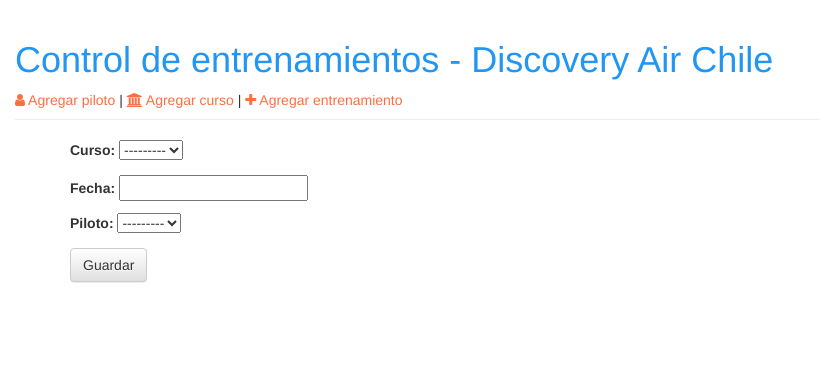
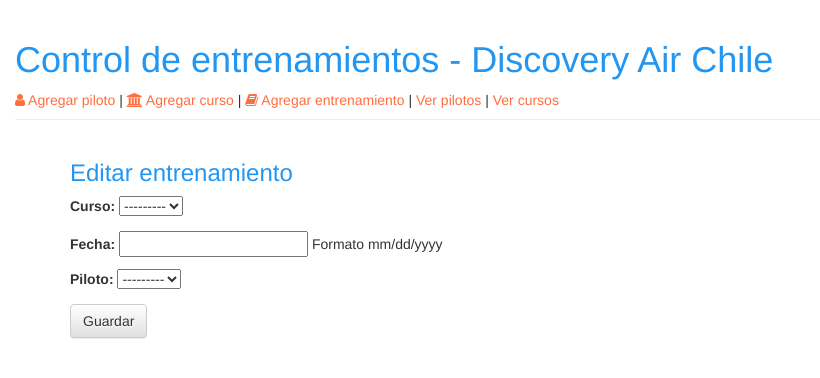
Before and after one commit to Panchosama/training, a Django app: page /entrenamiento/new/ in a window 1280 px wide. Shown: the top 378 px of the page, without its empty margins (0-820 px from the left). Run offline with Django 3.2, Linux system fonts and the light colour scheme; data that the repository does not hold is empty; some libraries are stand-ins or nearby versions.

Commit message:
Agregado guardar y editar. modificada posición de menú

```diff
--- a/training/models.py
+++ b/training/models.py
@@ -36,7 +36,7 @@
 class Entrenamiento(models.Model):
 	piloto=models.ForeignKey(Piloto)
 	curso=models.ForeignKey(Curso)
-	fecha=models.DateField()
+	fecha=models.DateField(help_text="Formato mm/dd/yyyy")
 
 	def vencimiento(self):
 		vig = self.curso.vigencia
--- a/training/templates/training/base.html
+++ b/training/templates/training/base.html
@@ -14,7 +14,8 @@
 
 			<a href="{% url 'piloto_new' %}"><span class="fa fa-user" aria-hidden="true"></span> Agregar piloto</a>  |
 			<a href="{% url 'curso_new' %}"><span class="fa fa-bank" aria-hidden="true"></span> Agregar curso</a>  |
-			<a href="{% url 'entrenamiento_new' %}"><span class="fa fa-plus" aria-hidden="true"></span> Agregar entrenamiento</a>
+			<a href="{% url 'entrenamiento_new' %}"><span class="fa fa-book" aria-hidden="true"></span> Agregar entrenamiento</a> |
+			<a href="/pilotos">Ver pilotos</a> | <a href="/cursos">Ver cursos</a>
 		</div>
 
 		<div class="content container">
--- a/training/templates/training/curso_list.html
+++ b/training/templates/training/curso_list.html
@@ -13,7 +13,7 @@
 		<tbody>
 		{% for c in cursos %}
 			<tr>
-				<td>{{ c.nombre }}</td>
+				<td><a href="{% url 'curso_detail' pk=c.pk %}">{{ c.nombre }}</a></td>
 				<td>{{ c.vigencia }}</td>
 				<td><a href="#">deshabilitar</a></td>
 			</tr>
--- a/training/templates/training/curso_new.html
+++ b/training/templates/training/curso_new.html
@@ -1,6 +1,8 @@
 {% extends 'training/base.html' %}
 
 {% block content %}
+<h3>Editar curso</h3>
+
 <form method="POST">{% csrf_token %}
 	{{form.as_p}}
 	<button type="submit" class="save btn btn-default">Guardar</button>
--- a/training/templates/training/entrenamiento_new.html
+++ b/training/templates/training/entrenamiento_new.html
@@ -1,6 +1,8 @@
 {% extends 'training/base.html' %}
 
 {% block content %}
+<h3>Editar entrenamiento</h3>
+
 <form method="POST">{% csrf_token %}
 	{{form.as_p}}
 	<button type="submit" class="save btn btn-default">Guardar</button>
--- a/training/templates/training/index.html
+++ b/training/templates/training/index.html
@@ -1,7 +1,7 @@
 {% extends 'training/base.html' %}
 
 {% block content %}
-	<a href="/pilotos">Ver pilotos</a> | <a href="/cursos">Ver cursos</a>
+
 	<br >
 <!--	<table class="table table-striped table-bordered">
 		<td>
@@ -29,7 +29,9 @@
 			{% else %}
 		<span class="label label-success"><span class="fa fa-check"></span> </span>
 			{% endif %}
-		<br />
+
+		<a class="btn btn-default" href="{% url 'entrenamiento_edit' pk=e.pk %}"><span class="fa fa-edit"></span></a>
+			<br />
 	{% endif %}
 
 {% endfor %}
--- a/training/templates/training/piloto_detail.html
+++ b/training/templates/training/piloto_detail.html
@@ -5,6 +5,7 @@
 	<ul>
 		<li>N&uacute;mero de licencia: {{piloto.licencia}}</li>
 	</ul>
+	 <a class="btn btn-default" href="{% url 'piloto_edit' pk=piloto.pk %}"><span class="fa fa-edit"></span></a>
 	<h3>Cursos realizados</h3>
 	{% if not cursos %}
 		<span>No tiene cursos registrados</span>
--- a/training/templates/training/piloto_new.html
+++ b/training/templates/training/piloto_new.html
@@ -1,6 +1,8 @@
 {% extends 'training/base.html' %}
 
 {% block content %}
+<h3>Editar piloto</h3>
+
 <form method="POST">{% csrf_token %}
 	{{form.as_p}}
 	<button type="submit" class="save btn btn-default">Guardar</button>
--- a/training/urls.py
+++ b/training/urls.py
@@ -9,4 +9,7 @@
 	url(r'^entrenamiento/new/$', views.entrenamiento_new, name='entrenamiento_new'),
 	url(r'^piloto/new/$', views.piloto_new, name='piloto_new'),
 	url(r'^curso/new/$', views.curso_new, name='curso_new'),
+	url(r'^curso/(?P<pk>[0-9]+)/$', views.curso_detail, name='curso_detail'),
+	url(r'^piloto/(?P<pk>[0-9]+)/edit/$', views.piloto_edit, name='piloto_edit'),
+	url(r'^entrenamiento/(?P<pk>[0-9]+)/edit/$', views.entrenamiento_edit, name='entrenamiento_edit'),
 ]
--- a/training/views.py
+++ b/training/views.py
@@ -1,7 +1,7 @@
 # -*- coding: utf-8 -*-
 from __future__ import unicode_literals
 
-from django.shortcuts import render, get_object_or_404
+from django.shortcuts import render, get_object_or_404, redirect
 from .models import Piloto, Curso, Entrenamiento
 from .forms import EntrenamientoForm, PilotoForm, CursoForm
 
@@ -24,13 +24,65 @@
 	return render(request, 'training/curso_list.html',{'cursos':cursos})
 
 def entrenamiento_new(request):
-	form= EntrenamientoForm()
+	if request.method == "POST":
+		form = EntrenamientoForm(request.POST)
+		if form.is_valid():
+			entrenamiento = form.save(commit=False)
+			entrenamiento.save()
+			return redirect('/', pk=entrenamiento.pk)
+	else:
+		form = EntrenamientoForm()
 	return render(request, 'training/entrenamiento_new.html', {'form':form})
 
 def piloto_new(request):
-	form= PilotoForm()
+	if request.method == "POST":
+		form=PilotoForm(request.POST)
+		if form.is_valid():
+			curso = form.save(commit=False)
+			curso.save()
+			return redirect('piloto_detail', pk=piloto.pk)
+	else:
+		form= PilotoForm()
 	return render(request, 'training/piloto_new.html', {'form':form})
 
 def curso_new(request):
-	form= CursoForm()
+	if request.method == "POST":
+		form=CursoForm(request.POST)
+		if form.is_valid():
+			curso = form.save(commit=False)
+			curso.save()
+			return redirect('curso_detail', pk=curso.pk)
+	else:
+		form = CursoForm()
 	return render(request, 'training/curso_new.html', {'form':form})
+
+def curso_detail(request, pk):
+	curso = get_object_or_404(Curso, pk=pk)
+	pilotos = Entrenamiento.objects.filter(curso=pk).order_by('fecha')
+	return render(request, 'training/curso_detail.html',{'curso':curso, 'pilotos':pilotos})
+
+def piloto_edit(request, pk):
+        piloto = get_object_or_404(Piloto, pk=pk)
+        if request.method == "POST":
+            form = PilotoForm(request.POST, instance=piloto)
+            if form.is_valid():
+                piloto = form.save(commit=False)
+                piloto.author = request.user
+                piloto.save()
+                return redirect('piloto_detail', pk=piloto.pk)
+        else:
+            form = PilotoForm(instance=piloto)
+        return render(request, 'training/piloto_new.html', {'form': form})
+
+def entrenamiento_edit(request, pk):
+        entrenamiento = get_object_or_404(Entrenamiento, pk=pk)
+        if request.method == "POST":
+            form = EntrenamientoForm(request.POST, instance=entrenamiento)
+            if form.is_valid():
+                entrenamiento = form.save(commit=False)
+                entrenamiento.author = request.user
+                entrenamiento.save()
+                return redirect('/', pk=entrenamiento.pk)
+        else:
+            form = EntrenamientoForm(instance=entrenamiento)
+        return render(request, 'training/entrenamiento_new.html', {'form': form})
```
Also changed, not shown: training/templates/training/curso_detail.html (added, +38 -0 lines), training/templates/training/entrenamiento_detail.html (deleted).
